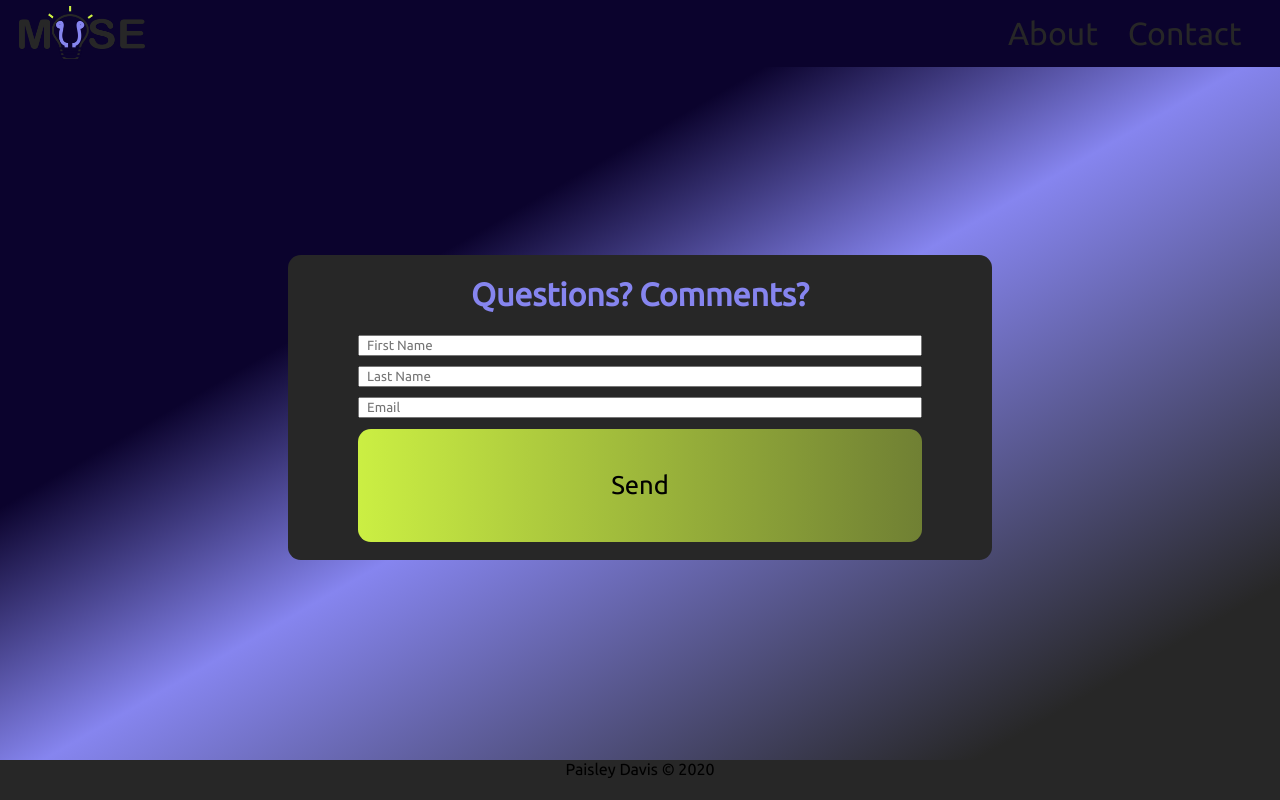
After one commit to PaisleyMeadow/CS401_FinalProject, a PHP site: page /contact.php in a window 1280 px wide. The commit adds this page. Run offline with PHP 8.4, Linux system fonts and the light colour scheme.

Commit message:
separated out php files for login, register, about, contact. contact page broken.

```diff
--- /dev/null
+++ b/contact.php
@@ -0,0 +1,20 @@
+<?php
+    require_once("header.php");
+?>
+
+<div id="login-container">
+    <div id="contact-box">
+        <h1 id="contact-title" class="ubuntu-font login-box-title">Questions? Comments?</h1>
+        <form id="contact-form">
+            <input label="text" class="ubuntu-font contact-form-input" name="contact-fname" placeholder="First Name" required>
+            <input label="text" class="ubuntu-font contact-form-input" name="contact-lname" placeholder="Last Name" required>
+            <input label="text" class="ubuntu-font contact-form-input" name="contact-email" placeholder="Email" required>
+            <!-- <textarea class="ubuntu-font contact-form-input" name="contact-message" placeholder="Message" required></textarea> -->
+            <input type="submit" class="ubuntu-font user-form-submit" value="Send">
+        </form>
+    </div>
+</div>
+
+<?php
+	require_once("footer.php");
+?>
--- /dev/null
+++ b/footer.php
@@ -0,0 +1,6 @@
+<div id="push"></div>
+<div id="footer">
+			<span class="ubuntu-font">Paisley Davis © 2020</span>
+		</div>
+	</body>
+</html>
--- a/header.php
+++ b/header.php
@@ -0,0 +1,17 @@
+<html>
+	<head>
+		<title>Home</title>
+		<link rel="stylesheet" type="text/css" href="style.css">
+
+		<!-- fonts -->
+		<link href="https://fonts.googleapis.com/css2?family=Ubuntu&display=swap" rel="stylesheet">
+
+	</head>
+	<body>
+		<div id="page-header">
+			<a href="index.php"><img id="muse-logo" src="images/muse.png" alt="Muse"></a>
+			<div id=header-options-container>
+				<a href="about.php"class="header-option ubuntu-font">About</a>
+				<a href="contact.php"class="header-option ubuntu-font">Contact</a>
+			</div>
+		</div>
--- a/index.php
+++ b/index.php
@@ -1,3 +1,5 @@
 <?php
-	include("index.html");
+	require_once("header.php");
+	require_once("welcome.php");
+	require_once("footer.php");
 ?>
--- a/style.css
+++ b/style.css
@@ -1,6 +1,6 @@
 body{
     margin: 0;
-    /* gradien without light purple */
+    /* gradient without light purple */
     /* background-image: linear-gradient(to right bottom, #0b032d, #12102c, #1a182b, #211f29, #272727); */
     background: rgb(11,3,45);
     background: linear-gradient(150deg, rgba(11,3,45,1) 33%, rgba(134,133,239,1) 51%, rgba(39,39,39,1) 86%);
@@ -35,7 +35,7 @@ a{
     padding: 1vw;
 }
 .header-option{
-    font-size: 1.5vw;
+    font-size: 2em;
     color: #272727;
     text-decoration: none;
     text-align: center;
@@ -46,7 +46,7 @@ a{
     padding: 1vw;
 }
 .header-option:hover{
-    font-size: 2vw;
+    font-size: 3em;
     color: #cbef43;
 }
 
@@ -72,14 +72,15 @@ a{
     color: #8685ef;
     text-align: center;
 }
-#login-box button{
-    font-size: 4vw;
+#login-box a{
+    font-size: 3vw;
     margin: 2.5vw;
     padding: .5vw;
 
     border: none;
     border-radius: 1vw;
     color: #999999;
+    text-align: center;
     transition: all .2s ease-in-out;
 
     background-size: 600% auto;
@@ -87,13 +88,13 @@ a{
     transition: 0.5s;
 
 }
-#login-box button:first-of-type{
+#login-box a:first-of-type{
     margin-bottom: 0;
 }
-#login-box button:last-of-type{
+#login-box a:last-of-type{
     margin-bottom: 4vw;
 }
-#login-box button:hover{
+#login-box a:hover{
     color: #cbef43;
     cursor: pointer;
     transform: translateY(-1vw);
@@ -169,7 +170,7 @@ a{
 
 /* footer */
 #footer{
-    position: absolute;
+    position: fixed;
     bottom: 0;
     height: 5%;
     width: 100%;
@@ -177,3 +178,70 @@ a{
     background-color: #272727;
     text-align: center;
 }
+
+/*about page*/
+#about-container{
+    display: flex;
+    flex-direction: column;
+    justify-content: flex-start;
+    max-height: 700px;
+
+    padding-left: 3%;
+    padding-right: 7%;
+
+    /* background-color: #999999; */
+}
+#about-container h1{
+    font-size: 3em;
+    color: #8685ef;
+
+}
+#about-box{
+    height: auto;
+    background-color: #272727;
+    border-radius: 1vw;
+
+    padding: 1.5vw;
+}
+#about-box p{
+    font-size: 1.1em;
+    color: #fdf0d5;
+    text-indent: 4vw;
+}
+#about-box img{
+    display: inline-block;
+    float: right;
+    width: 20%;
+    margin: 2vw;
+}
+
+/* contact page */
+#contact-box{
+    display: inline-block;
+    grid-template-rows: minmax(35%, 55%) auto;
+
+    align-self: center;
+    width: 55%;
+    height: fit-content;
+
+    background-color: #272727;
+    border-radius: 1vw;
+}
+#contact-title{
+    font-size: 2em;
+}
+#contact-form{
+    display: grid;
+    /* justify-content: center; */
+    width: 100%;
+    grid-template-rows: repeat(3, 10%) 15%;
+    row-gap: 5%;
+}
+.contact-form-input{
+    justify-self: center;
+    width: 80%;
+    padding: .5em;
+}
+.contact-form-input textarea{
+    width: 100%;
+}
```
Also changed, not shown: about.php (added, +51 -0 lines), button.css (deleted, +0 -58 lines), index.html (+4 -4 lines), login.php (added, +19 -0 lines), register.php (added, +22 -0 lines), welcome.php (added, +8 -0 lines), app.css (added), images/bird.jpg (added).
